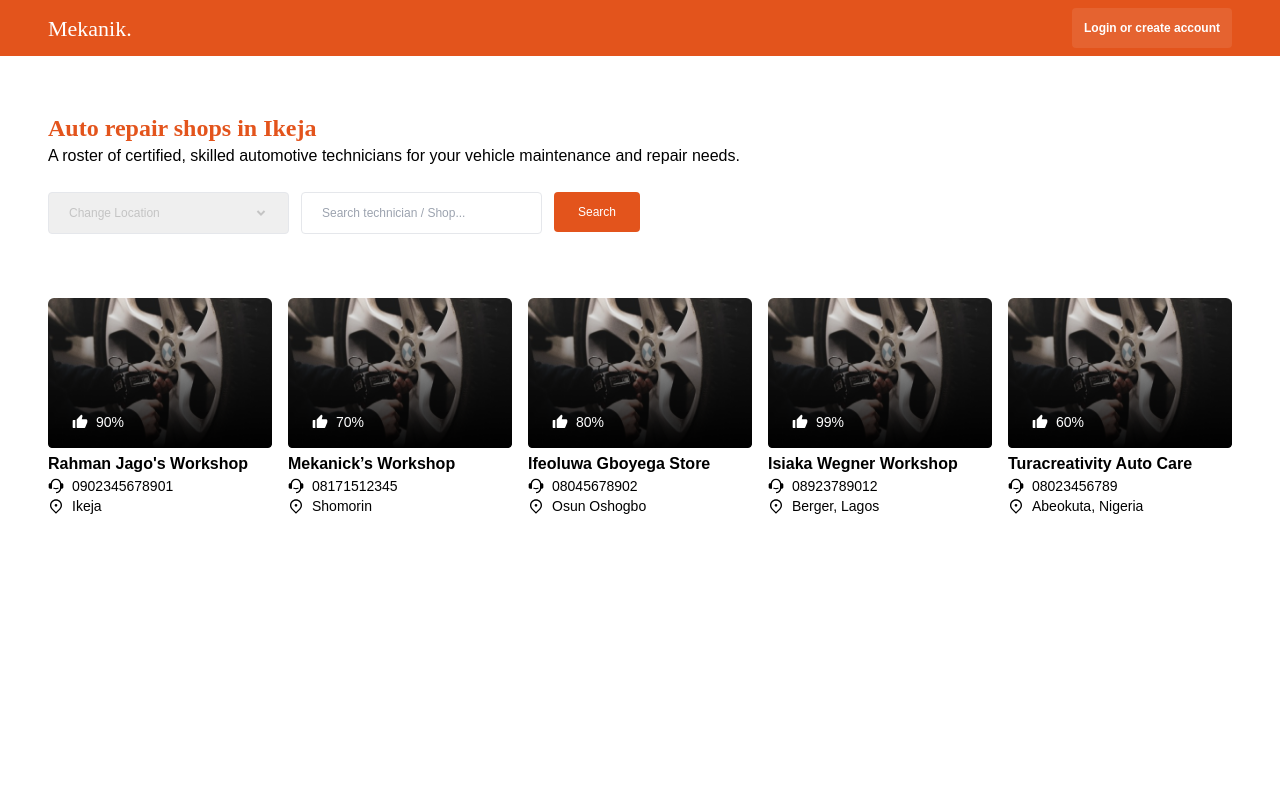
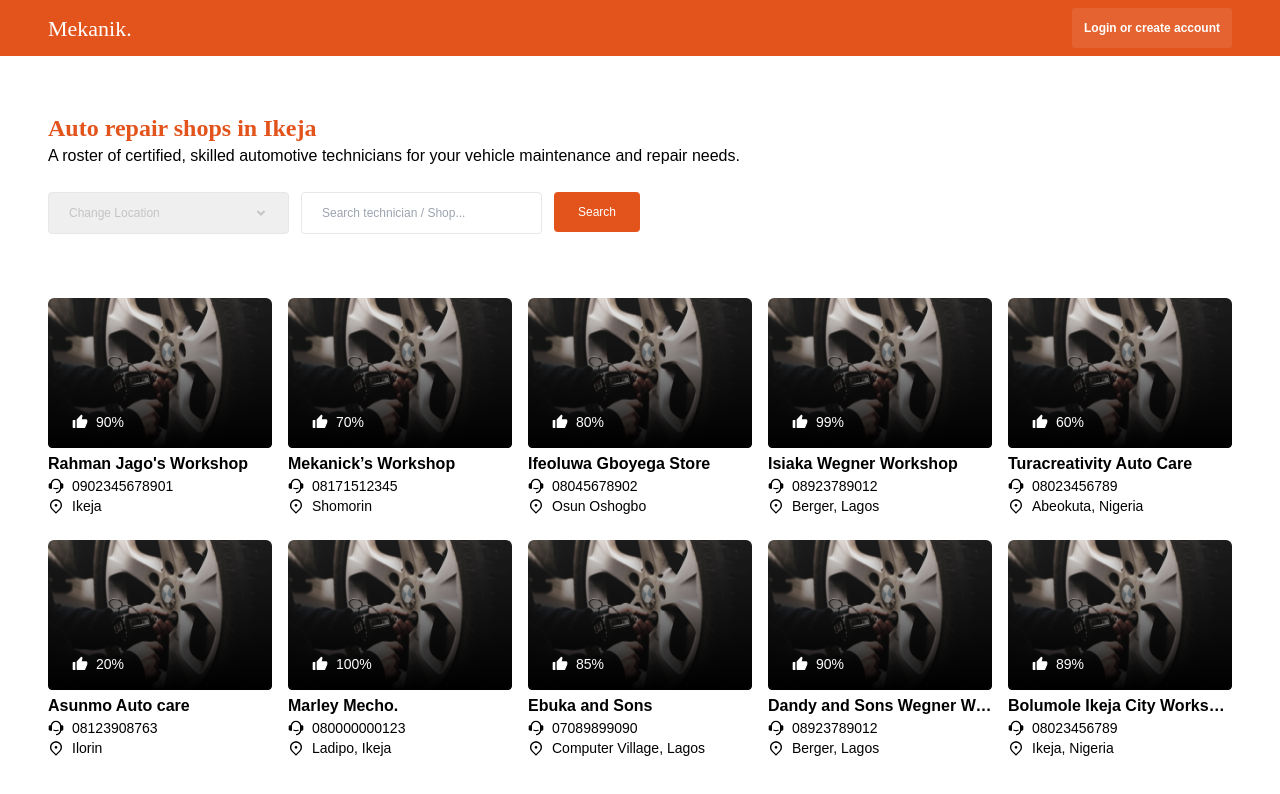
Before and after one commit to nhurudheen/Mekanik, a React (Create React App) app: page /repairShop in a window 1280 px wide. Shown: the top 794 px of the page. Built offline with nearby package versions, Linux system fonts and the light colour scheme.

Commit message:
Final Repair shop

```diff
--- a/src/Pages/repairShop.js
+++ b/src/Pages/repairShop.js
@@ -35,7 +35,7 @@ const RepairShop = () => {
                     </div>
                 </div>
 
-                <div className="grid grid-cols-2 md:grid-cols-5 mt-12 md:mt-16 gap-4">
+                <div className="grid grid-cols-2 md:grid-cols-5 mt-12 md:mt-16 gap-x-4 gap-y-6 mb-20">
                     <WorkShop workshopName={"Rahman Jago's Workshop"}
                              phoneNumber={'0902345678901'}
                              location={'Ikeja'}
@@ -81,6 +81,50 @@ const RepairShop = () => {
                              specialty={'Toyota, Mercedes, Hyundai, Ford'}
                              workshopId={'249'}/>
 
+                <WorkShop workshopName={"Asunmo Auto care"}
+                             phoneNumber={'08123908763'}
+                             location={'Ilorin'}
+                             ratingPercentage={'20'}
+                             address={'No 23, Off Ladokes Street, Ilorin.'}
+                             totalRating={'342'}
+                             specialty={'Toyota, Mercedes, Hyundai, Tesla.'}
+                             workshopId={'245'}/>
+
+                     <WorkShop workshopName={"Marley Mecho."}
+                             phoneNumber={'080000000123'}
+                             location={'Ladipo, Ikeja'}
+                             ratingPercentage={'100'}
+                             address={'12, Shomorin, Off Shomolu, Ikeja.'}
+                             totalRating={'142'}
+                             specialty={'Toyota, Mercedes, Hyundai'}
+                             workshopId={'246'}/>
+
+                    <WorkShop workshopName={"Ebuka and Sons"}
+                             phoneNumber={'07089899090'}
+                             location={'Computer Village, Lagos'}
+                             ratingPercentage={'85'}
+                             address={'No 24, Off Solat Store, Computer Village, Lagos'}
+                             totalRating={'142'}
+                             specialty={'Toyota, Mercedes, Hyundai, Tesla'}
+                             workshopId={'247'}/>
+
+                    <WorkShop workshopName={"Dandy and Sons Wegner Workshop"}
+                             phoneNumber={'08923789012'}
+                             location={'Berger, Lagos'}
+                             ratingPercentage={'90'}
+                             address={'Berger Bustop, Lagos Ibadan, Express way'}
+                             totalRating={'900'}
+                             specialty={'All Kind of vehicles'}
+                             workshopId={'248'}/>
+
+                    <WorkShop workshopName={"Bolumole Ikeja City Workshop"}
+                             phoneNumber={'08023456789'}
+                             location={'Ikeja, Nigeria'}
+                             ratingPercentage={'89'}
+                             address={'No 3, Yaya Abatan, Off NNPC, Ogba , Ikeja.'}
+                             totalRating={'400'}
+                             specialty={'Toyota, Mercedes, Hyundai, Ford'}
+                             workshopId={'249'}/>
 
                 </div>
             </div>
```
